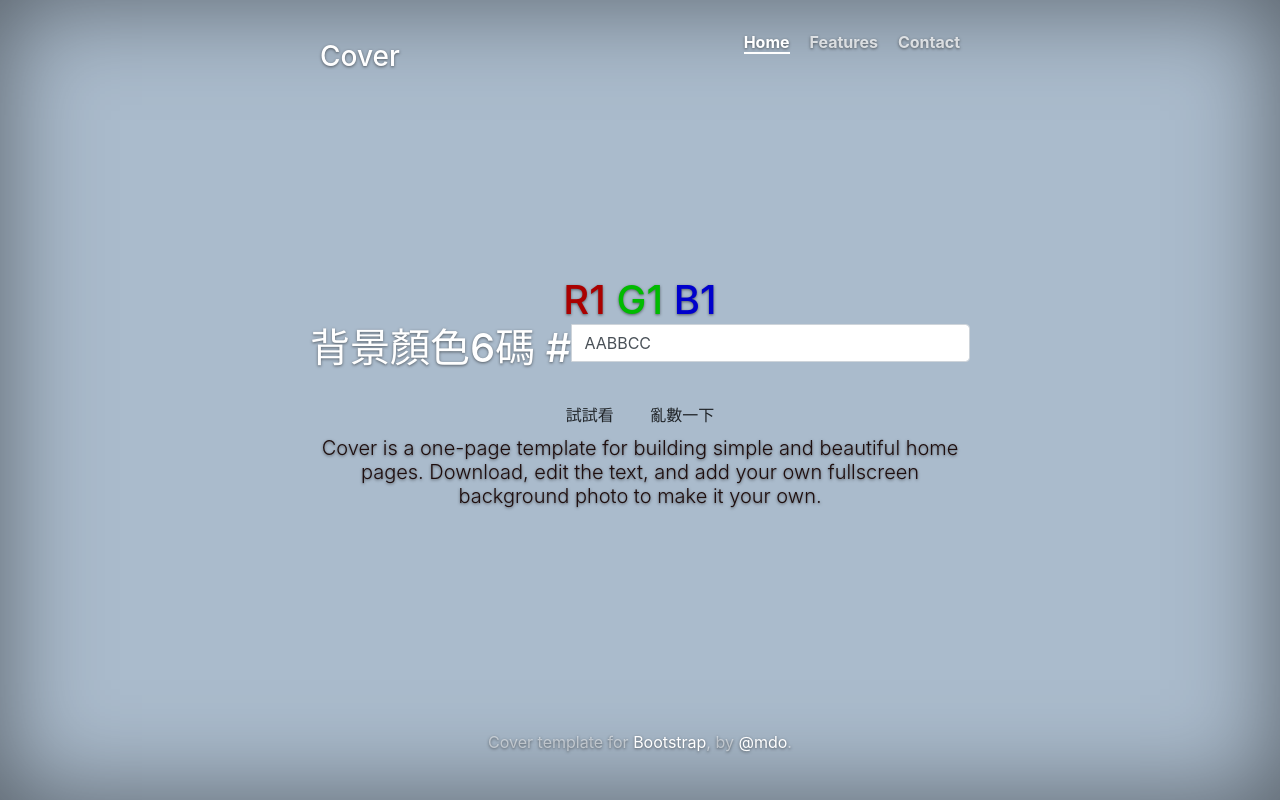
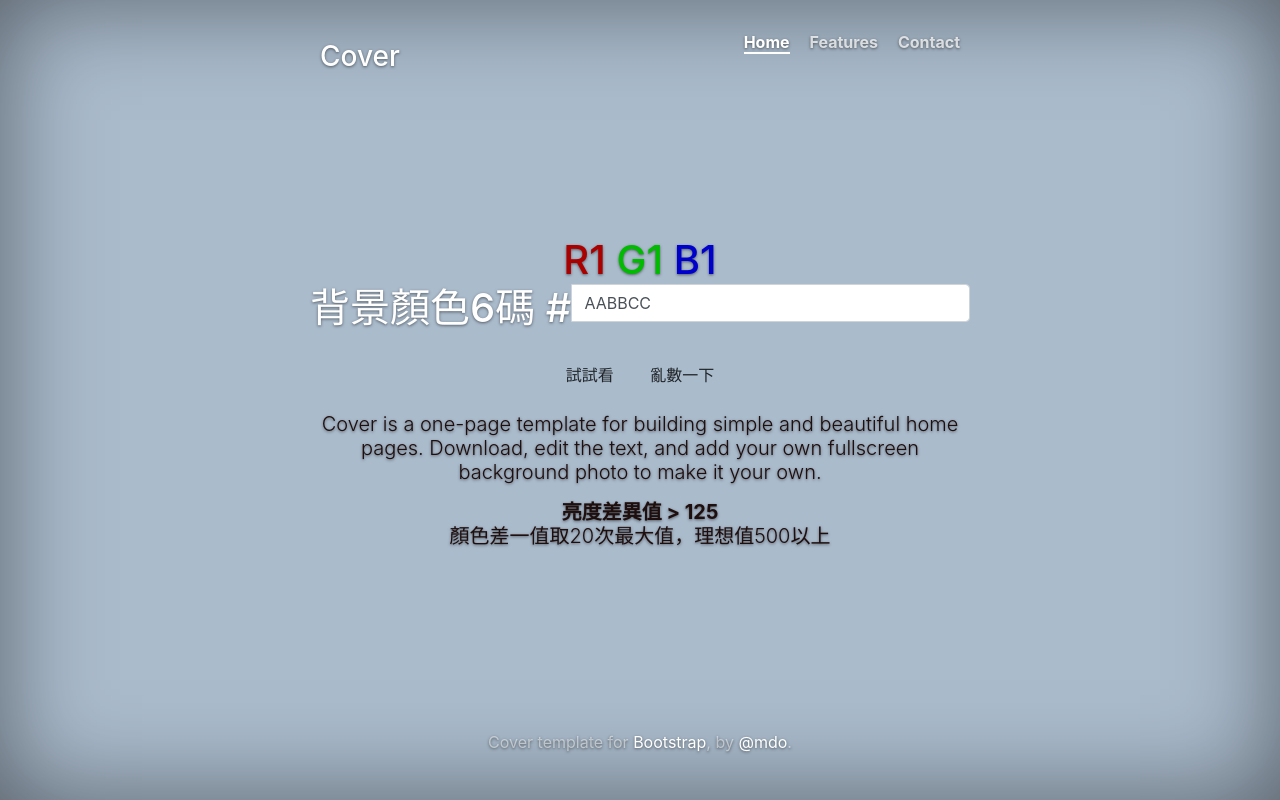
Before and after one commit to colonsong/-JAVASCRIPT-BEST-COLOR, a PHP site: page / in a window 1280 px wide. Run offline with PHP 8.4, Linux system fonts and the light colour scheme; some libraries are stand-ins or nearby versions.

Commit message:
新增文字說明

```diff
--- a/index.php
+++ b/index.php
@@ -50,8 +50,12 @@
                                 </div>
                                 <button type="submit" class="btn " onclick="change_color();">試試看</button>
                                 <button type="submit" class="btn " onclick="random_color();">亂數一下</button>
-
+<p/>
                             <p class="lead">Cover is a one-page template for building simple and beautiful home pages. Download, edit the text, and add your own fullscreen background photo to make it your own.</p>
+                            <dl class="lead">
+  <dt>亮度差異值 > 125</dt>
+  <dd>顏色差一值取20次最大值，理想值500以上</dd>
+</dl>
                     </div>
                     <div class="mastfoot">
                         <div class="inner">
```
